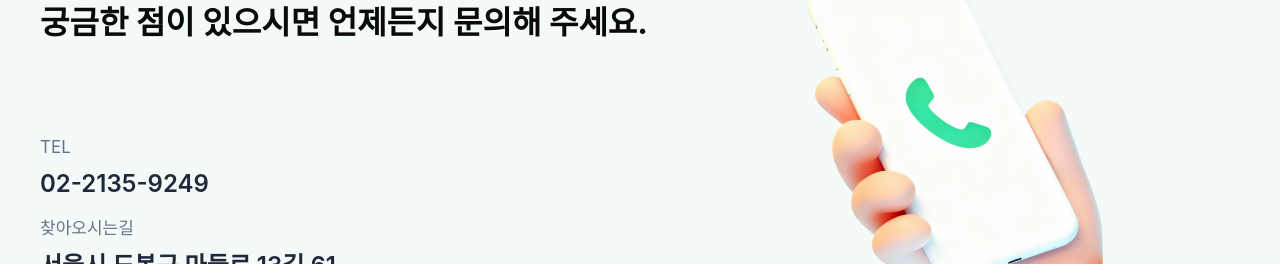
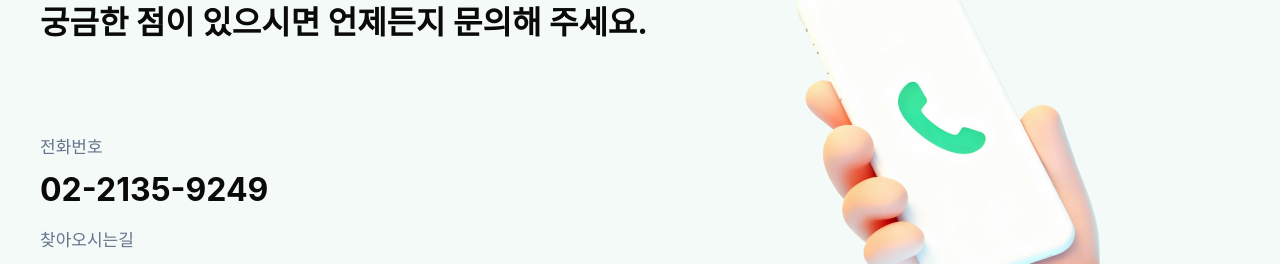
Before and after one commit to bp4sp4/caving_demo, a Next.js app: page / in a window 1280 px wide. Shown: the part 2402-2666 px from the top of the page. Built offline with nearby package versions, Linux system fonts and the light colour scheme.

Commit message:
update img

```diff
--- a/app/components/NursingHomeWebsite.module.css
+++ b/app/components/NursingHomeWebsite.module.css
@@ -507,6 +507,11 @@
   font-weight: 600;
 }
 
+.contactDetailPhone{
+  font-size : 32px;
+  font-weight: 700;
+}
+
 .contactDetailItem:last-child {
   margin-top: 6px;
 }
--- a/app/components/NursingHomeWebsite.tsx
+++ b/app/components/NursingHomeWebsite.tsx
@@ -133,7 +133,7 @@ const defaultFeature197Items: FeatureItem[] = [
   {
     id: 1,
     title: "누구나 수강할 수 있나요?",
-    image: "/qna01.png",
+    image: "/class2.jpg",
     description:
       "요양보호사 자격증은 고등학교 졸업 이상이라면 누구나 수강 가능합니다.",
   },
@@ -258,8 +258,8 @@ const NursingHomeWebsite = ({
             </div>
             <div className={styles.contactDetailsGrid}>
               <div className={styles.contactDetailItem}>
-                <p className={styles.contactDetailLabel}>TEL</p>
-                <span className={styles.contactDetailValue}>02-2135-9249</span>
+                <p className={styles.contactDetailLabel}>전화번호</p>
+                <span className={styles.contactDetailPhone}>02-2135-9249</span>
               </div>
               <div className={styles.contactDetailItem}>
                 <p className={styles.contactDetailLabel}>찾아오시는길</p>
```
Also changed, not shown: 1 other file (tests, documents, lock files or other folders).
